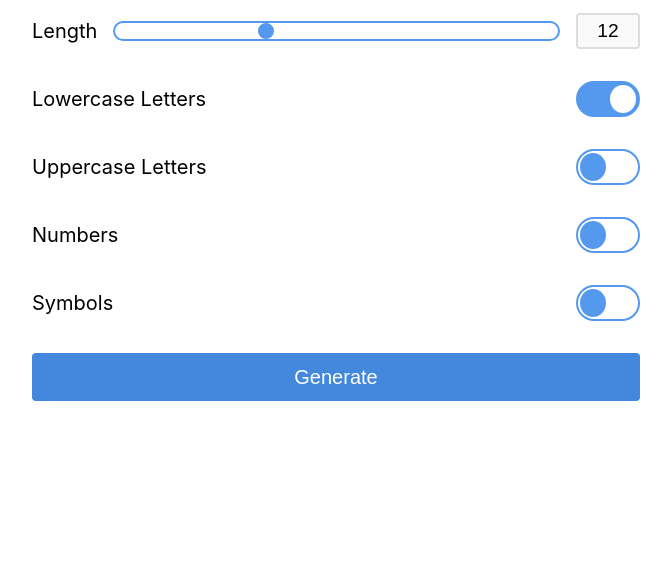
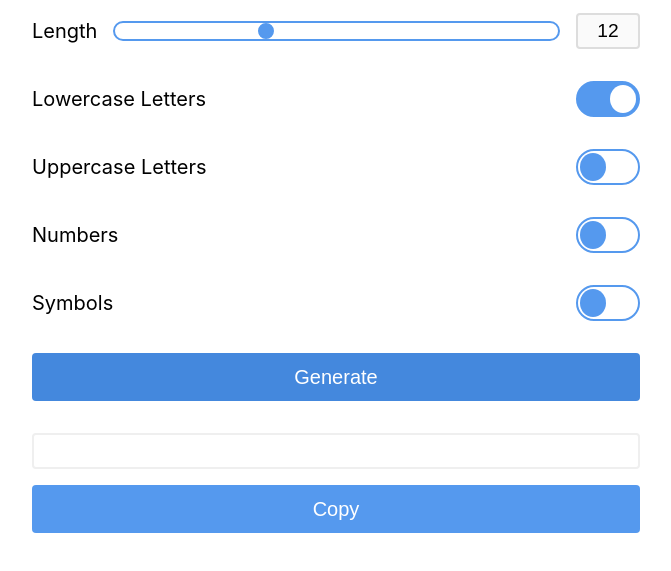
Before and after one commit to nishanbajracharya/password, a website built with Vite: page index.html in a window 1280 px wide. Both pictures are taken after a click on the button "Generate". Shown: the part 71-642 px from the top of the page, without its empty margins (304-975 px from the left). Built offline with nearby package versions, Linux system fonts and the light colour scheme; what password-generator would draw is missing.

Commit message:
Add copy to clipboard

```diff
--- a/index.html
+++ b/index.html
@@ -71,7 +71,10 @@
 
       <button id="generate-button" class="generate-button">Generate</button>
 
-      <div id="result" class="result"></div>
+      <div id="result-container" class="result-container">
+        <div id="result" class="result"></div>
+        <button type="button" id="copy-button" class="copy-button">Copy</button>
+      </div>
     </form>
     <script src="src/index.js" type="module"></script>
   </body>
--- a/src/index.js
+++ b/src/index.js
@@ -1,4 +1,7 @@
 import generatePassword from 'password-generator';
+
+const resultContainer = document.getElementById('result-container');
+const copyButton = document.getElementById('copy-button');
 
 const RANGE_DEFAULT = 12;
 const RANGE_MIN = 2;
@@ -6,6 +9,8 @@ const RANGE_MAX = 32;
 
 const optionRange = document.getElementById('option-length-range');
 const optionLength = document.getElementById('option-length');
+
+let password = '';
 
 function setInputRange(input) {
   input.setAttribute('min', RANGE_MIN);
@@ -56,5 +61,24 @@ form.addEventListener('submit', function (e) {
     length,
   };
 
-  result.textContent = generatePassword(options);
+  password = generatePassword(options);
+  result.textContent = password;
+  resultContainer.classList.add('show');
 });
+
+copyButton.addEventListener('click', function () {
+  password && copyText(password);
+});
+
+function copyText(text = '') {
+  const input = document.createElement('input');
+  document.body.appendChild(input);
+
+  input.value = text;
+
+  input.select();
+
+  document.execCommand('copy');
+
+  document.body.removeChild(input);
+}
--- a/src/styles/style.css
+++ b/src/styles/style.css
@@ -7,7 +7,7 @@ body {
   margin: 0 auto;
 }
 
-.generate-button {
+.generate-button, .copy-button {
   --text-color: #fff;
   --main-color: #59e;
 
@@ -25,19 +25,19 @@ body {
   outline: none;
 }
 
-.generate-button:hover {
+.generate-button:hover, .copy-button:hover {
   --main-color: #6af;
   background: var(--main-color);
 }
 
-.generate-button:focus {
+.generate-button:focus, .copy-button:focus {
   --main-color: #48d;
   background: var(--main-color);
 }
 
 .result {
   padding: 16px;
-  font-size: 2rem;
+  font-size: 1.4rem;
   text-align: center;
   font-family: monospace;
 }
@@ -85,6 +85,24 @@ input::-webkit-inner-spin-button {
   border: 2px solid var(--focus-color);
 }
 
+.result-container {
+  display: none;
+}
+
+.result-container.show {
+  display: block;
+}
+
+.result-container .result {
+  margin: 16px;
+  border-radius: 4px;
+  border: 2px solid #efefef;
+}
+
+.result-container .copy-button {
+  margin: 0 16px;
+}
+
 @media screen and (min-width: 480px) {
   .password-form {
     max-width: 90vw;
```
